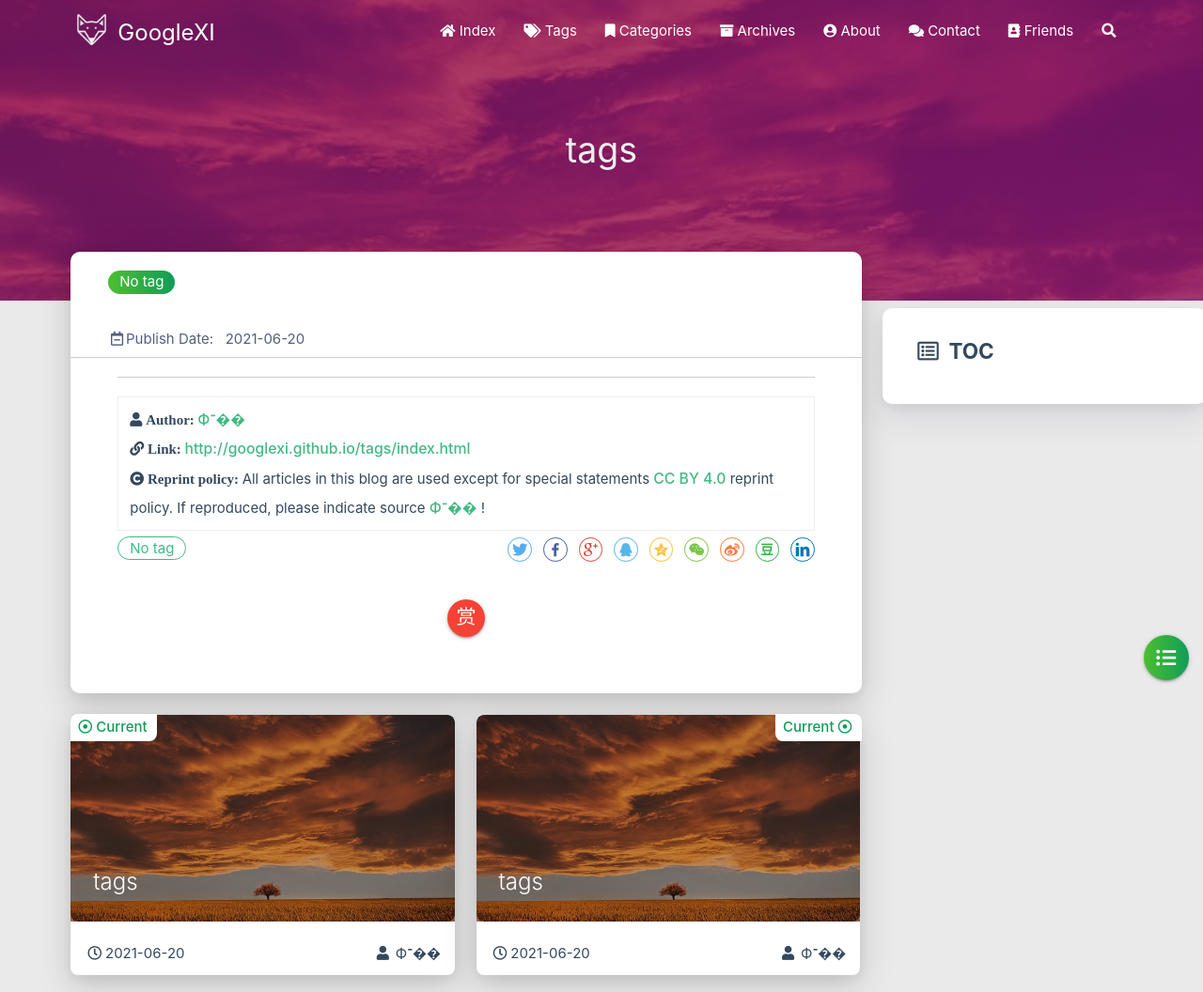
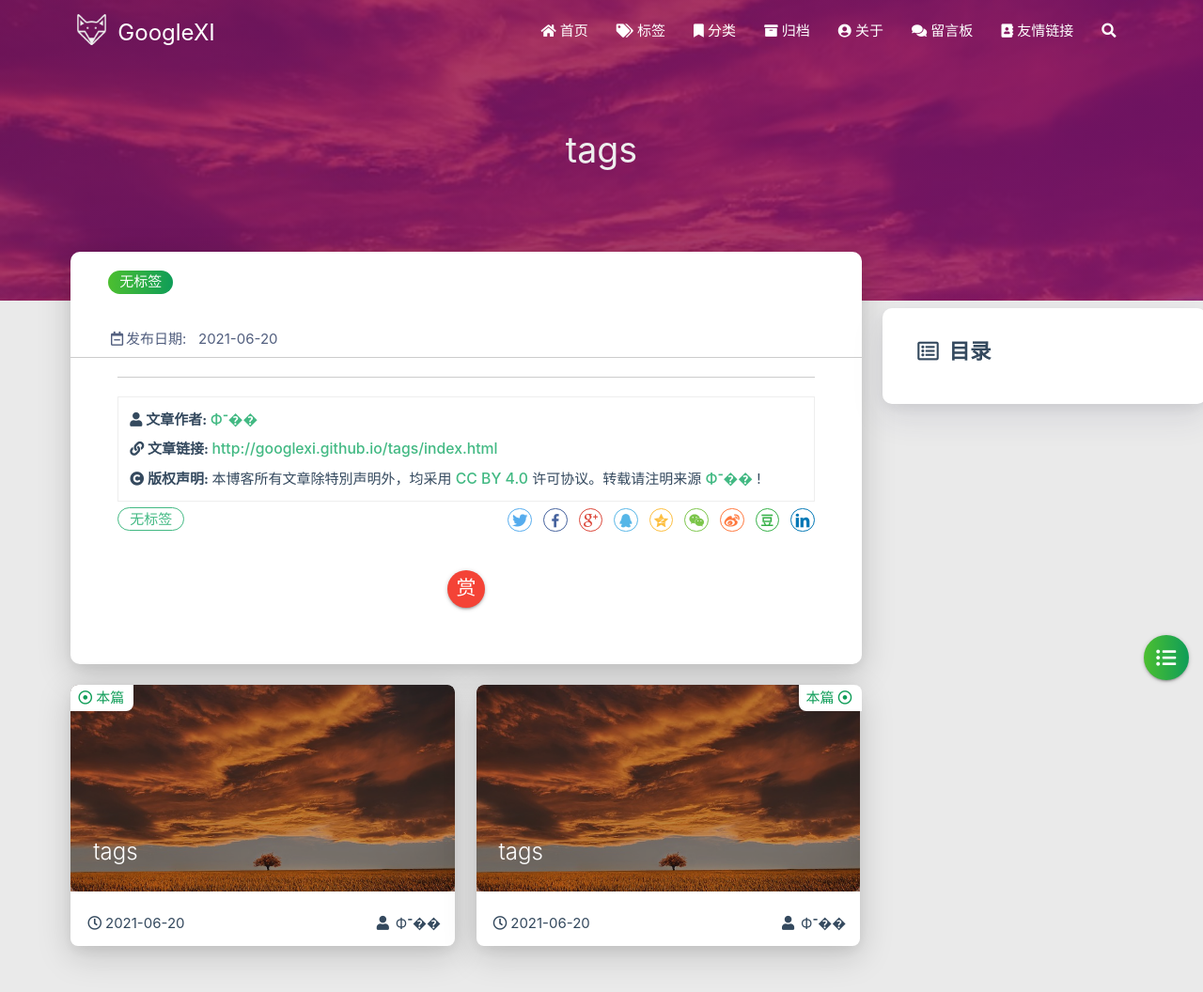
Before and after one commit to GoogleXI/GoogleXI.GitHub.io, a plain HTML site: page tags/index.html in a window 1280 px wide. Shown: the top 1056 px of the page at 94% size. Drawn offline with Linux system fonts and the light colour scheme; some packages are replaced by stand-ins of ours; no server answers; a script that the page names is missing.

Commit message:
Site updated: 2021-06-20 12:36:01

```diff
--- a/tags/index.html
+++ b/tags/index.html
@@ -1,10 +1,10 @@
 <!DOCTYPE HTML>
-<html lang="zh_CN">
+<html lang="zh-CN">
 
 
 <head>
     <meta charset="utf-8">
-    <meta name="keywords" content="Tags, HACKE">
+    <meta name="keywords" content="标签, HACKE">
     <meta name="description" content="רע�ڼ����������������֪ʶ">
     <meta http-equiv="X-UA-Compatible" content="IE=edge">
     <meta name="viewport" content="width=device-width, initial-scale=1.0, user-scalable=no">
@@ -16,7 +16,7 @@
     <!-- Global site tag (gtag.js) - Google Analytics -->
 
 
-    <title>Tags | GoogleXI</title>
+    <title>标签 | GoogleXI</title>
     <link rel="icon" type="image/png" href="/favicon.png">
 
     <link rel="stylesheet" type="text/css" href="/libs/awesome/css/all.css">
@@ -57,7 +57,7 @@
 
       <i class="fas fa-home" style="zoom: 0.6;"></i>
 
-      <span>Index</span>
+      <span>首页</span>
     </a>
 
   </li>
@@ -68,7 +68,7 @@
 
       <i class="fas fa-tags" style="zoom: 0.6;"></i>
 
-      <span>Tags</span>
+      <span>标签</span>
     </a>
 
   </li>
@@ -79,7 +79,7 @@
 
       <i class="fas fa-bookmark" style="zoom: 0.6;"></i>
 
-      <span>Categories</span>
+      <span>分类</span>
     </a>
 
   </li>
@@ -90,7 +90,7 @@
 
       <i class="fas fa-archive" style="zoom: 0.6;"></i>
 
-      <span>Archives</span>
+      <span>归档</span>
     </a>
 
   </li>
@@ -101,7 +101,7 @@
 
       <i class="fas fa-user-circle" style="zoom: 0.6;"></i>
 
-      <span>About</span>
+      <span>关于</span>
     </a>
 
   </li>
@@ -112,7 +112,7 @@
 
       <i class="fas fa-comments" style="zoom: 0.6;"></i>
 
-      <span>Contact</span>
+      <span>留言板</span>
     </a>
 
   </li>
@@ -123,14 +123,14 @@
 
       <i class="fas fa-address-book" style="zoom: 0.6;"></i>
 
-      <span>Friends</span>
+      <span>友情链接</span>
     </a>
 
   </li>
 
   <li>
     <a href="#searchModal" class="modal-trigger waves-effect waves-light">
-      <i id="searchIcon" class="fas fa-search" title="Search" style="zoom: 0.85;"></i>
+      <i id="searchIcon" class="fas fa-search" title="搜索" style="zoom: 0.85;"></i>
     </a>
   </li>
 </ul>
@@ -160,7 +160,7 @@
 
 			    <i class="fa-fw fas fa-home"></i>
 
-			Index
+			首页
 		</a>
 
         </li>
@@ -171,7 +171,7 @@
 
 			    <i class="fa-fw fas fa-tags"></i>
 
-			Tags
+			标签
 		</a>
 
         </li>
@@ -182,7 +182,7 @@
 
 			    <i class="fa-fw fas fa-bookmark"></i>
 
-			Categories
+			分类
 		</a>
 
         </li>
@@ -193,7 +193,7 @@
 
 			    <i class="fa-fw fas fa-archive"></i>
 
-			Archives
+			归档
 		</a>
 
         </li>
@@ -204,7 +204,7 @@
 
 			    <i class="fa-fw fas fa-user-circle"></i>
 
-			About
+			关于
 		</a>
 
         </li>
@@ -215,7 +215,7 @@
 
 			    <i class="fa-fw fas fa-comments"></i>
 
-			Contact
+			留言板
 		</a>
 
         </li>
@@ -226,7 +226,7 @@
 
 			    <i class="fa-fw fas fa-address-book"></i>
 
-			Friends
+			友情链接
 		</a>
 
         </li>
@@ -430,7 +430,7 @@
                 <div class="col s7">
 
                           <div class="article-tag">
-                            <span class="chip bg-color">No tag</span>
+                            <span class="chip bg-color">无标签</span>
                           </div>
 
                 </div>
@@ -442,7 +442,7 @@
             <div class="post-info">
 
                 <div class="post-date info-break-policy">
-                    <i class="far fa-calendar-minus fa-fw"></i>Publish Date:&nbsp;&nbsp;
+                    <i class="far fa-calendar-minus fa-fw"></i>发布日期:&nbsp;&nbsp;
                     2021-06-20
                 </div>
 
@@ -476,7 +476,7 @@
             <div class="reprint__author">
                 <span class="reprint-meta" style="font-weight: bold;">
                     <i class="fas fa-user">
-                        Author:
+                        文章作者:
                     </i>
                 </span>
                 <span class="reprint-info">
@@ -486,7 +486,7 @@
             <div class="reprint__type">
                 <span class="reprint-meta" style="font-weight: bold;">
                     <i class="fas fa-link">
-                        Link:
+                        文章链接:
                     </i>
                 </span>
                 <span class="reprint-info">
@@ -496,13 +496,13 @@
             <div class="reprint__notice">
                 <span class="reprint-meta" style="font-weight: bold;">
                     <i class="fas fa-copyright">
-                        Reprint policy:
+                        版权声明:
                     </i>
                 </span>
                 <span class="reprint-info">
-                    All articles in this blog are used except for special statements
+                    本博客所有文章除特別声明外，均采用
                     <a href="https://creativecommons.org/licenses/by/4.0/deed.zh" rel="external nofollow noreferrer" target="_blank">CC BY 4.0</a>
-                    reprint policy. If reproduced, please indicate source
+                    许可协议。转载请注明来源
                     <a href="/about" target="_blank">Ф־��</a>
                     !
                 </span>
@@ -512,7 +512,7 @@
 
     <script async defer>
       document.addEventListener("copy", function (e) {
-        let toastHTML = '<span>Copied successfully, please follow the reprint policy of this article</span><button class="btn-flat toast-action" onclick="navToReprintStatement()" style="font-size: smaller">more</a>';
+        let toastHTML = '<span>复制成功，请遵循本文的转载规则</span><button class="btn-flat toast-action" onclick="navToReprintStatement()" style="font-size: smaller">查看</a>';
         M.toast({html: toastHTML})
       });
 
@@ -527,7 +527,7 @@
                 <div class="post-meta__tag-list" style="display: inline-block;">
 
                         <div class="article-tag">
-                            <span class="chip bg-color">No tag</span>
+                            <span class="chip bg-color">无标签</span>
                         </div>
 
                 </div>
@@ -699,7 +699,7 @@
 
         <div class="article col s12 m6" data-aos="fade-up" data-aos="fade-up">
             <div class="article-badge left-badge text-color">
-                <i class="far fa-dot-circle"></i>&nbsp;Current
+                <i class="far fa-dot-circle"></i>&nbsp;本篇
             </div>
             <div class="card">
                 <a href="/tags/index.html">
@@ -737,7 +737,7 @@
 
         <div class="article col s12 m6" data-aos="fade-up">
             <div class="article-badge right-badge text-color">
-                Current&nbsp;<i class="far fa-dot-circle"></i>
+                本篇&nbsp;<i class="far fa-dot-circle"></i>
             </div>
             <div class="card">
                 <a href="/tags/index.html">
@@ -800,7 +800,7 @@
     </div>
     <div id="toc-aside" class="expanded col l3 hide-on-med-and-down">
         <div class="toc-widget card" style="background-color: white;">
-            <div class="toc-title"><i class="far fa-list-alt"></i>&nbsp;&nbsp;TOC</div>
+            <div class="toc-title"><i class="far fa-list-alt"></i>&nbsp;&nbsp;目录</div>
             <div id="toc-content"></div>
         </div>
     </div>
@@ -974,13 +974,13 @@
 
 
                 <span id="busuanzi_container_site_pv">
-                &nbsp;|&nbsp;<i class="far fa-eye"></i>&nbsp;Total visits:&nbsp;
+                &nbsp;|&nbsp;<i class="far fa-eye"></i>&nbsp;总访问量:&nbsp;
                     <span id="busuanzi_value_site_pv" class="white-color"></span>
             </span>
 
 
                 <span id="busuanzi_container_site_uv">
-                &nbsp;|&nbsp;<i class="fas fa-users"></i>&nbsp;Total visitors:&nbsp;
+                &nbsp;|&nbsp;<i class="fas fa-users"></i>&nbsp;总访问人数:&nbsp;
                     <span id="busuanzi_value_site_uv" class="white-color"></span>
             </span>
 
@@ -1029,8 +1029,8 @@
 <div id="searchModal" class="modal">
     <div class="modal-content">
         <div class="search-header">
-            <span class="title"><i class="fas fa-search"></i>&nbsp;&nbsp;Search</span>
-            <input type="search" id="searchInput" name="s" placeholder="Please enter a search keyword"
+            <span class="title"><i class="fas fa-search"></i>&nbsp;&nbsp;搜索</span>
+            <input type="search" id="searchInput" name="s" placeholder="请输入搜索的关键字"
                    class="search-input">
         </div>
         <div id="searchResult"></div>
```
Also changed, not shown: 2021/06/19/hello-world/index.html (+32 -32 lines), about/index.html (+34 -34 lines), archives/2021/06/index.html (+22 -22 lines), archives/2021/index.html (+22 -22 lines), archives/index.html (+22 -22 lines), categories/index.html (+34 -34 lines), index.html (+21 -21 lines).
